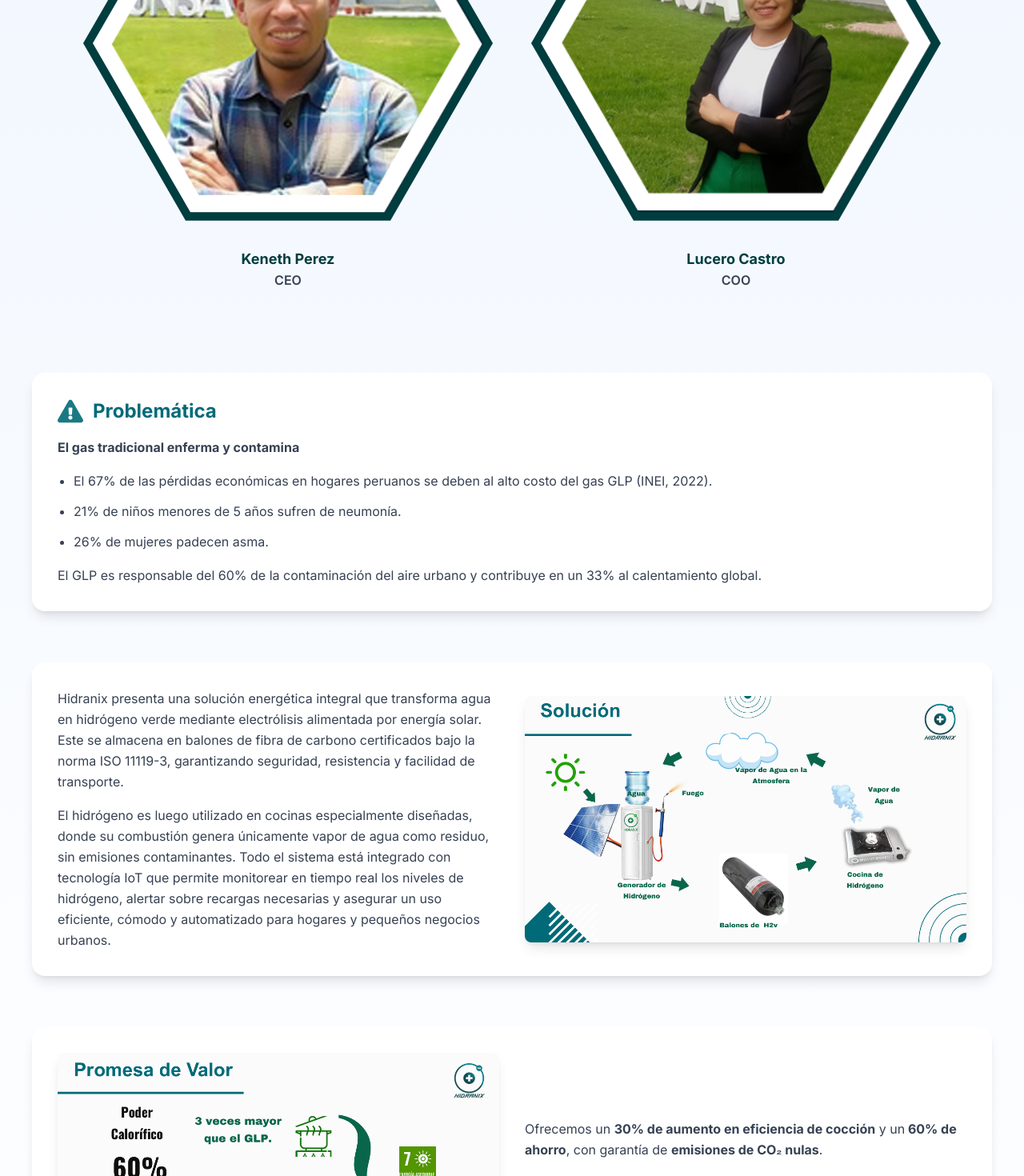
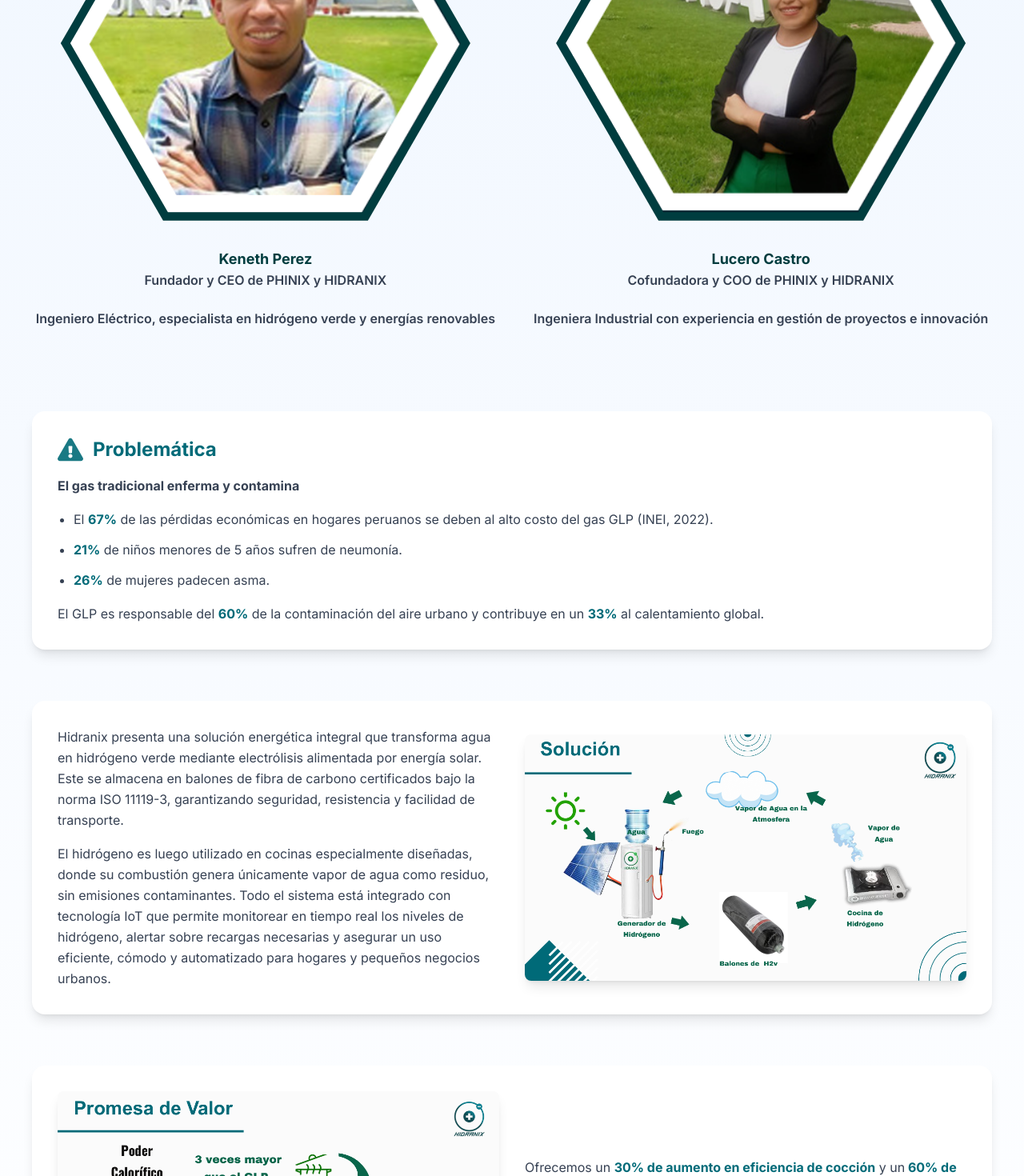
Before and after one commit to phinix-pe/hidranix-client, a React (Vite) app: page /hidranix in a window 1280 px wide. Shown: the part 1330-2800 px from the top of the page at 80% size. Built offline with nearby package versions, Linux system fonts and the light colour scheme; no server answers; a web font is replaced by a local one.

Commit message:
feat: Modifications

```diff
--- a/src/modules/landing/hidranix/LandingHidranix.tsx
+++ b/src/modules/landing/hidranix/LandingHidranix.tsx
@@ -27,7 +27,7 @@
       {/* Section: Clientes */}
       <Footer
         {...hidranixSocialLinks}
-        slogan="Soluciones innovadoras en hidráulica"
+        slogan="Soluciones innovadoras con hidrógeno verde"
         pageName="Hidranix"
       />
     </div>
--- a/src/modules/landing/hidranix/components/Inicio.tsx
+++ b/src/modules/landing/hidranix/components/Inicio.tsx
@@ -50,7 +50,7 @@
               }}
             >
               <span className="text-white py-6 block font-poppins text-lg xl:text-6xl">
-                Convertimos el Agua en Energía Limpia
+                Convertimos el agua en fuego para cocinar con hidrógeno verde
               </span>
             </AnimationComponent>
           </h1>
--- a/src/modules/landing/hidranix/components/Navbar.tsx
+++ b/src/modules/landing/hidranix/components/Navbar.tsx
@@ -56,7 +56,7 @@
           >
             <AnimatedLogo
               scrollY={scrollY}
-              className="w-8 h-8 mr-2"
+              className="w-16 h-16 mr-2"
               alt="Tecnología Hidranix"
             />
             Hidranix
--- a/src/modules/landing/hidranix/components/Nosotros.tsx
+++ b/src/modules/landing/hidranix/components/Nosotros.tsx
@@ -9,13 +9,17 @@
   const equipo = [
     {
       nombre: "Keneth Perez",
-      rol: "CEO",
+      rol: "Fundador y CEO de PHINIX y HIDRANIX",
       foto: kenethImage,
+      descripcion:
+        "Ingeniero Eléctrico, especialista en hidrógeno verde y energías renovables",
     },
     {
       nombre: "Lucero Castro",
-      rol: "COO",
+      rol: "Cofundadora y COO de PHINIX y HIDRANIX",
       foto: luceroImage,
+      descripcion:
+        "Ingeniera Industrial con experiencia en gestión de proyectos e innovación",
     },
   ];
 
@@ -76,6 +80,7 @@
                 </div>
                 <h4 className="text-[#003d3f] font-bold text-lg">{miembro.nombre}</h4>
                 <p className="text-gray-700 font-semibold mb-6">{miembro.rol}</p>
+                <p className="text-gray-700 font-semibold mb-6">{miembro.descripcion}</p>
               </div>
             ))}
           </div>
@@ -97,12 +102,18 @@
               El gas tradicional enferma y contamina
             </p>
             <ul className="text-gray-700 leading-relaxed space-y-3 list-disc pl-5">
-              <li>El 67% de las pérdidas económicas en hogares peruanos se deben al alto costo del gas GLP (INEI, 2022).</li>
-              <li>21% de niños menores de 5 años sufren de neumonía.</li>
-              <li>26% de mujeres padecen asma.</li>
+              <li>
+                El <span className="text-primary font-bold">67%</span> de las pérdidas económicas en hogares peruanos se deben al alto costo del gas GLP (INEI, 2022).
+              </li>
+              <li>
+                <span className="text-primary font-bold">21%</span> de niños menores de 5 años sufren de neumonía.
+              </li>
+              <li>
+                <span className="text-primary font-bold">26%</span> de mujeres padecen asma.
+              </li>
             </ul>
             <p className="text-gray-700 leading-relaxed mt-4">
-              El GLP es responsable del 60% de la contaminación del aire urbano y contribuye en un 33% al calentamiento global.
+              El GLP es responsable del <span className="text-primary font-bold">60%</span> de la contaminación del aire urbano y contribuye en un <span className="text-primary font-bold">33%</span> al calentamiento global.
             </p>
           </div>
         </AnimationComponent>
@@ -155,13 +166,14 @@
             </div>
             <div>
               <p className="text-gray-700 leading-relaxed mb-4">
-                Ofrecemos un <strong>30% de aumento en eficiencia de cocción</strong> y un
-                <strong> 60% de ahorro</strong>, con garantía de <strong>emisiones de CO₂ nulas</strong>.
+                Ofrecemos un <span className="text-primary font-bold">30% de aumento en eficiencia de cocción</span> y un
+                <span className="text-primary font-bold"> 60% de ahorro</span>, con garantía de <span className="text-primary font-bold">
+                emisiones de CO₂ nulas.</span>
               </p>
               <p className="text-gray-700 leading-relaxed">
                 Proponemos reducir los costos del gas de cocina mediante el uso de energías
                 renovables, impulsando así la descarbonización y contribuyendo al cumplimiento
-                de los <strong>ODS 7 y 13</strong>.
+                de los <span className="text-primary font-bold">ODS 7 y 13.</span>
               </p>
             </div>
           </div>
--- a/src/modules/landing/hidranix/components/Servicios.tsx
+++ b/src/modules/landing/hidranix/components/Servicios.tsx
@@ -133,11 +133,11 @@
               <h4 className="text-xl font-bold text-[#003d3f] mb-4 text-center">Competencia</h4>
               <p className="text-gray-700 leading-relaxed">
                 A nivel nacional, nos enfrentamos a actores destacados como
-                <strong> Cocinas Record</strong> y <strong>Batech Energy</strong>.
+                Cocinas Record y Batech Energy.
                 A diferencia de ellas, nuestro enfoque se centra en ofrecer
                 una eficiencia superior en la cocción, aunque con un costo competitivo.
                 Nos enorgullece garantizar el uso exclusivo de energía renovable,
-                lo que resulta en <strong>emisiones de CO₂ nulas</strong>.
+                lo que resulta en emisiones de CO₂ nulas.
               </p>
             </div>
 
@@ -211,7 +211,7 @@
             </div>
             <div>
               <h4 className="text-2xl font-bold text-[#003d3f] mb-4 text-center">Ventaja competitiva</h4>
-              <p className="text-gray-700 leading-relaxed text-lg">
+              <p className="text-gray-700 leading-relaxed">
               Generación independiente de hidrógeno y oxígeno, eliminando cualquier riesgo de detonación.
               El combustible hidrógeno tiene el triple de energía calorífica que el GLP.
               El CEO de Hidranix es un ingeniero multidisciplinario en electricidad, mecánica automotriz,
```
